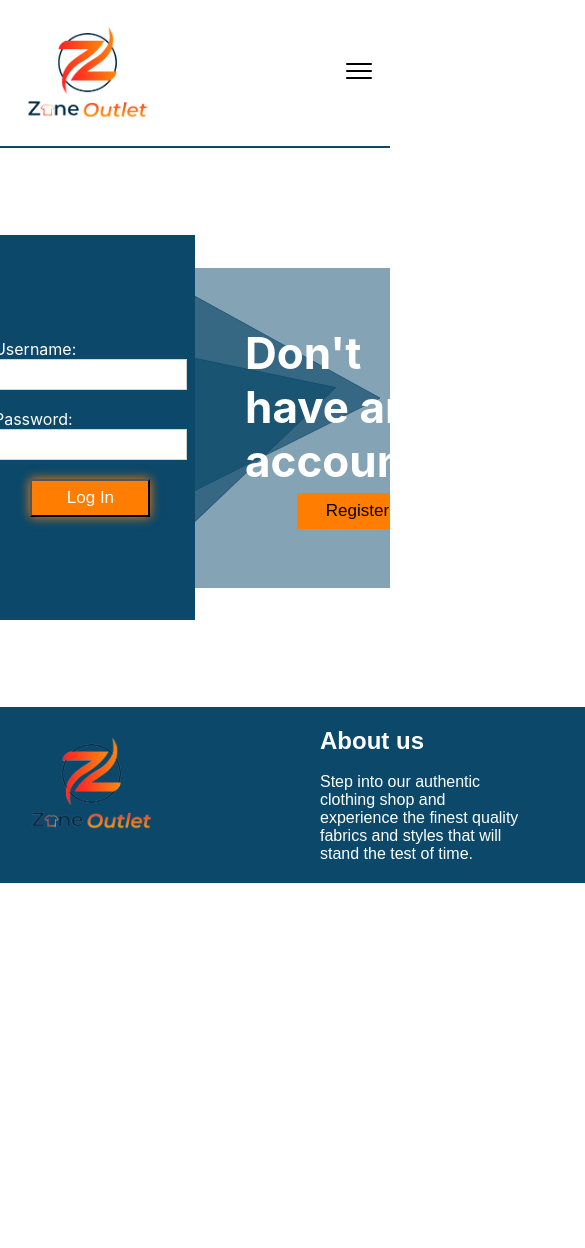
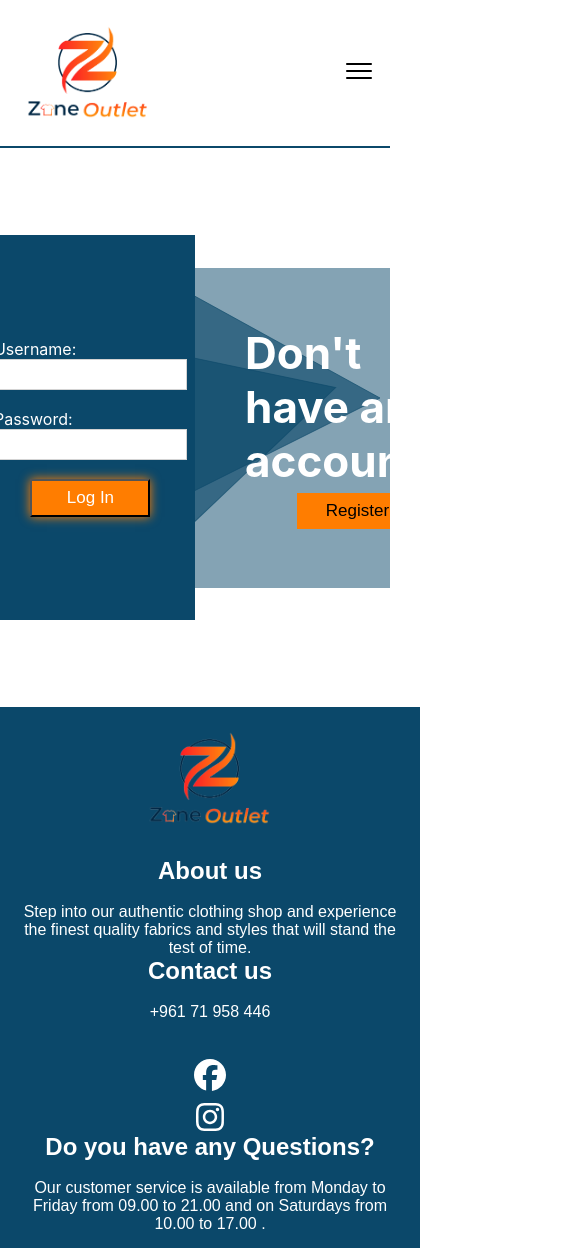
Before and after one commit to JihanSh/Real-Client-frontend, a React (Create React App) app: page /auth in a window 390 px wide. Shown: the top 1248 px of the page, 585 px wide, since content can reach past the window. Before the commit the page ends 883 px from the top, so only its background shows below. Built offline with nearby package versions, Linux system fonts and the light colour scheme.

Commit message:
responsive footer

```diff
--- a/src/component/Header/footer/footer.css
+++ b/src/component/Header/footer/footer.css
@@ -1,3 +1,4 @@
+/* styles for desktop */
 .footer-container {
   width: 1250px;
   margin: auto;
@@ -6,26 +7,50 @@
   color: white;
   font-family: sans-serif;
   grid-template-columns: 200px 200px 200px 350px;
-    padding: 20px;
-
+  padding: 15px;
   justify-content: space-between;
   align-items: normal;
+}
+.footer-container p {
+  color: white;
 }
 
 .footer-logo {
   width: 128px;
   padding: 8px;
 }
+
 .contact-socials {
   display: flex;
   flex-direction: row;
   justify-content: center;
   gap: 5px;
 }
+
 .facebook-social,
 .instagram-social {
   color: white;
 }
+
 .Contact-footer {
   text-align: center;
 }
+
+/* styles for mobile */
+@media (max-width: 600px) {
+  .footer-container {
+    width: 100%;
+    grid-template-columns: 1fr;
+    text-align: center;
+  }
+
+  .contact-socials {
+    margin-top: 20px;
+    flex-direction: column;
+    gap: 10px;
+  }
+
+  .footer-logo {
+    margin-bottom: 20px;
+  }
+}
```
Also changed, not shown: src/pages/Auth/auth.css (line endings or trailing spaces). Lines whose indentation alone changed are shown as unchanged.
